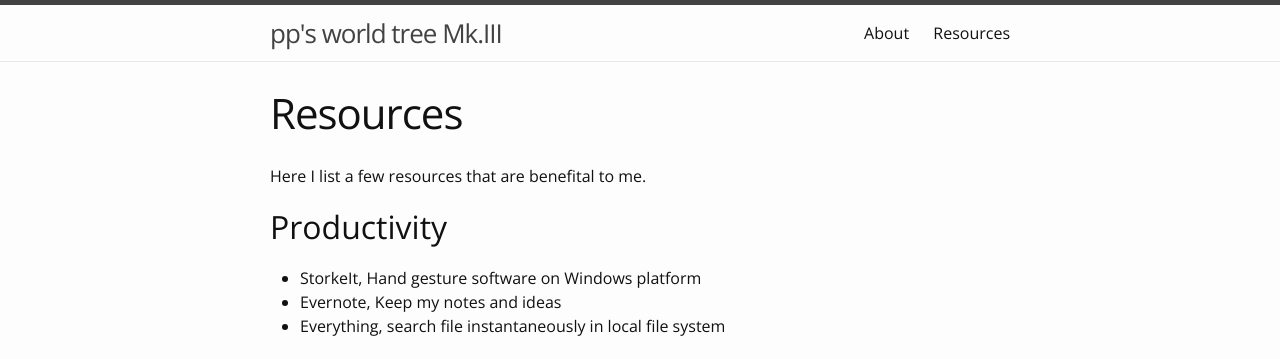
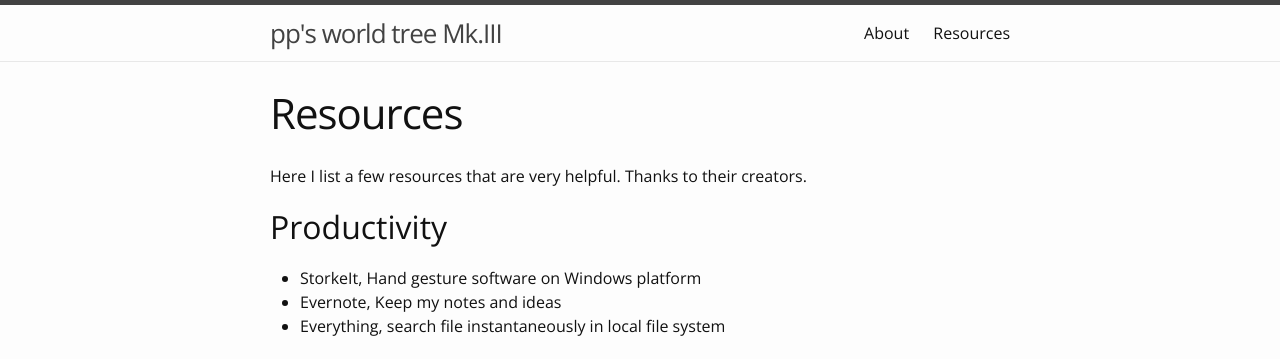
Before and after one commit to pp2moonbird/pp2moonbird.github.io, a Jekyll site: the page built from resources.md, in a window 1280 px wide. Shown: the top 359 px of the page. Built offline with Jekyll 4.4.1, drawn with Linux system fonts in a browser that asks for light colours.

Commit message:
add thanks

```diff
--- a/resources.md
+++ b/resources.md
@@ -6,7 +6,7 @@
 
 
 
-Here I list a few resources that are benefital to me.
+Here I list a few resources that are very helpful. Thanks to their creators.
 
 ## Productivity
 
```
